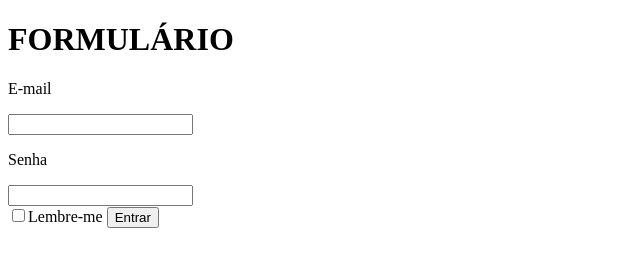
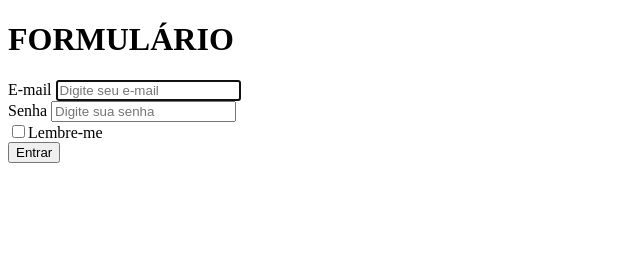
Before and after one commit to lucasffpinho/trybe-exercicios, a plain HTML site: page fundamentos/bloco-06-html-e-css-forms-flexbox-e-responsivo/dia-1-html-e-css-forms/exercicio-forms.html in a window 1280 px wide. Shown: the whole page, without its empty margins (0-640 px from the left). Drawn offline with Linux system fonts and the light colour scheme.

Commit message:
exerício dia 1 forms

```diff
--- a/fundamentos/bloco-06-html-e-css-forms-flexbox-e-responsivo/dia-1-html-e-css-forms/exercicio-forms.html
+++ b/fundamentos/bloco-06-html-e-css-forms-flexbox-e-responsivo/dia-1-html-e-css-forms/exercicio-forms.html
@@ -22,12 +22,17 @@ Vamos praticar um pouco, criando uma tela de login? 🔥
 <body>
     <h1>FORMULÁRIO</h1>
     <form action="" method="GET" enctype="multipart/form-data">
-        <p>E-mail</p>
-        <input type="text" name="user" required>
-        <p>Senha</p>
-        <input type="password" name="senha" required>
+        <label for="input-user">E-mail
+            <input type="text" name="user" id="input-user" placeholder="Digite seu e-mail" autocomplete="off" autofocus
+                required>
+        </label>
+        <br>
+        <label for="input-senha">Senha
+            <input type="password" name="senha" id="input-senha" placeholder="Digite sua senha" required>
+        </label>
         <br>
         <input type="checkbox" id="lembre-me" value="l" name="lembrar">Lembre-me
+        <br>
         <button type="submit" class="" name="" id="">Entrar</button>
     </form>
 
```
